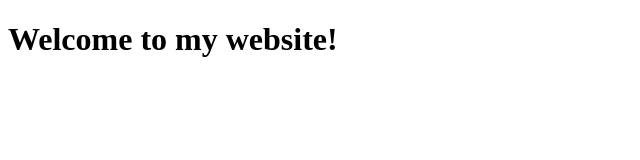
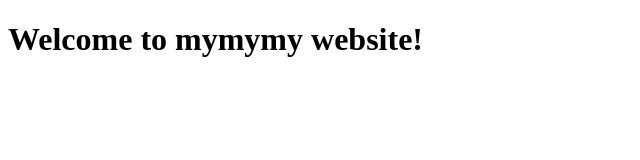
Before and after one commit to Abhinandan-Sah/Abhinandan-Sah.github.io, a plain HTML site: page index.html in a window 1280 px wide. Shown: the whole page, without its empty margins (0-640 px from the left). Drawn offline with Linux system fonts and the light colour scheme.

Commit message:
Update index.html

```diff
--- a/index.html
+++ b/index.html
@@ -6,6 +6,6 @@
     <title>Document</title>
 </head>
 <body>
-    <h1>Welcome to my website!</h1>
+    <h1>Welcome to mymymy website!</h1>
 </body>
 </html>
```
